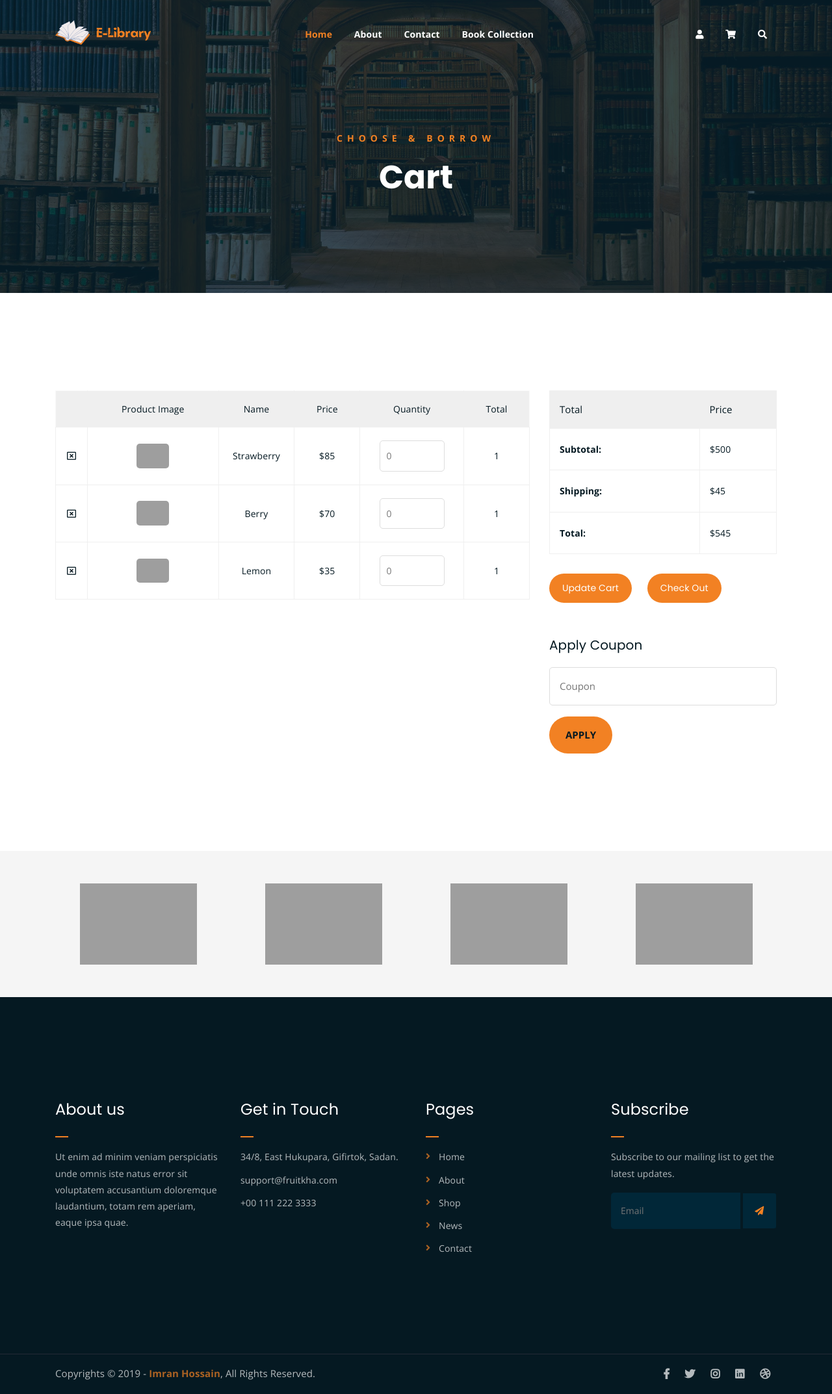
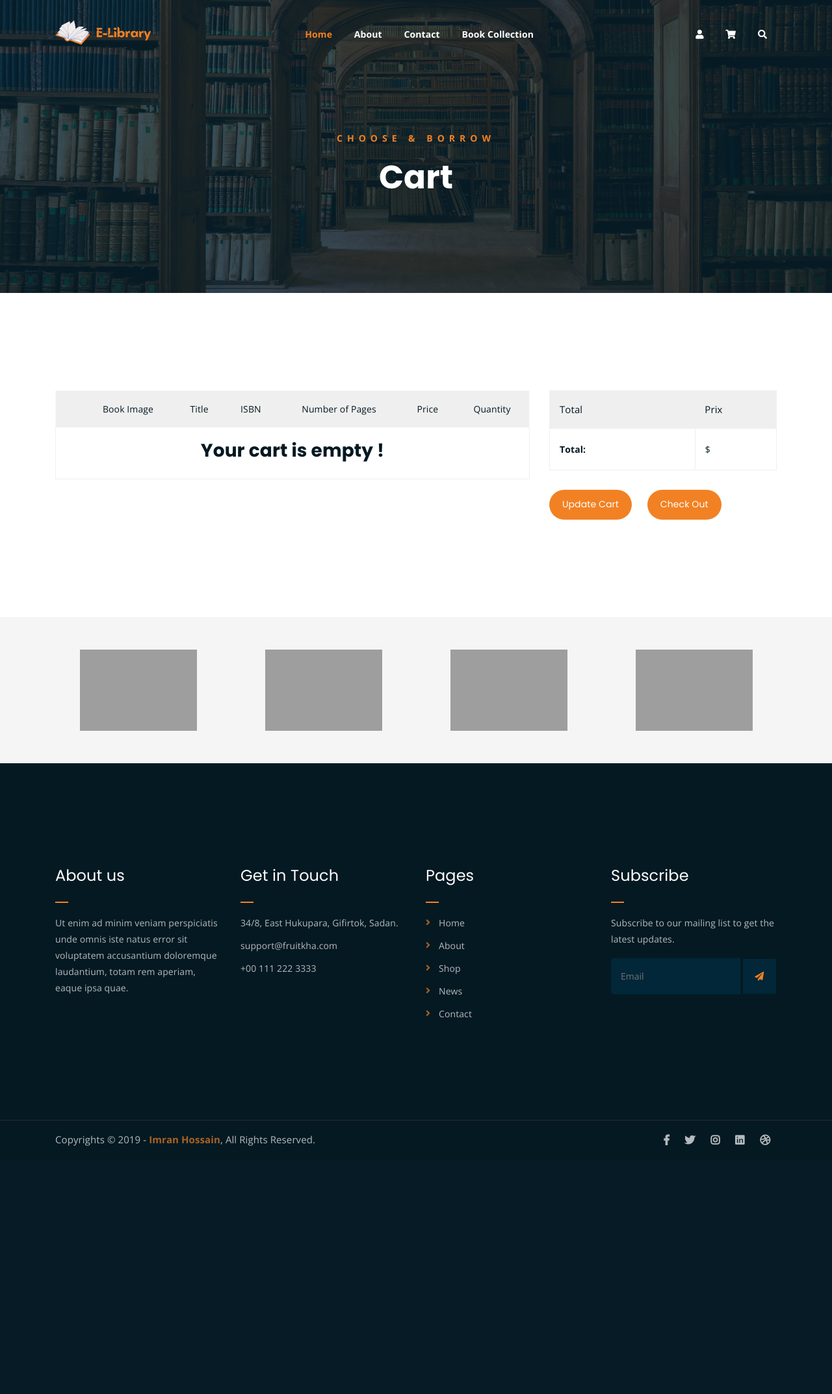
Before and after one commit to MedFarouk-ops/SymfonyLibraryBookingSystem, a Symfony app: template templates/cart/index.html.twig in a window 1280 px wide. Shown: the whole page at 65% size. After the commit the page ends 1764 px from the top, so only its background shows below. Run offline with Twig, Linux system fonts and the light colour scheme; the template is opened without the code that fills it, so the values that code supplies are empty; some libraries are stand-ins or nearby versions; grey boxes are pictures that could not be loaded.

Commit message:
cart implementation

```diff
--- a/templates/cart/index.html.twig
+++ b/templates/cart/index.html.twig
@@ -32,38 +32,32 @@
 							<thead class="cart-table-head">
 								<tr class="table-head-row">
 									<th class="product-remove"></th>
-									<th class="product-image">Product Image</th>
-									<th class="product-name">Name</th>
+									<th class="product-image">Book Image</th>
+									<th class="product-name">Title</th>
+									<th class="product-name">ISBN</th>
+									<th class="product-name">Number of Pages</th>
 									<th class="product-price">Price</th>
-									<th class="product-quantity">Quantity</th>
-									<th class="product-total">Total</th>
+									<th class="product-price">Quantity</th>
+
 								</tr>
 							</thead>
 							<tbody>
+								{% for element in dataPanier %}
 								<tr class="table-body-row">
-									<td class="product-remove"><a href="#"><i class="far fa-window-close"></i></a></td>
-									<td class="product-image"><img src="assets/img/products/product-img-1.jpg" alt=""></td>
-									<td class="product-name">Strawberry</td>
-									<td class="product-price">$85</td>
-									<td class="product-quantity"><input type="number" placeholder="0"></td>
-									<td class="product-total">1</td>
+									<td class="product-remove"><a href="{{path('cart_delete', {id: element.livre.id})}}"><i class="far fa-window-close"></i></a></td>
+									<td class="product-image"><img src="/images/livres/{{ element.livre.filename }}" alt=""></td>
+									<td class="product-name">{{element.livre.titre}}</td>
+									<td class="product-name">{{element.livre.isbn}}</td>
+									<td class="product-name">{{element.livre.nbPages}}</td>
+									<td class="product-price">{{element.livre.prix}}$</td>
+									<td class="product-price">{{ element.quantite }}</td>
 								</tr>
-								<tr class="table-body-row">
-									<td class="product-remove"><a href="#"><i class="far fa-window-close"></i></a></td>
-									<td class="product-image"><img src="assets/img/products/product-img-2.jpg" alt=""></td>
-									<td class="product-name">Berry</td>
-									<td class="product-price">$70</td>
-									<td class="product-quantity"><input type="number" placeholder="0"></td>
-									<td class="product-total">1</td>
+							{% else %}
+								<tr>
+									<td colspan="10" class="text-center"><label> <h3> Your cart is empty !</h3> </label></td>
 								</tr>
-								<tr class="table-body-row">
-									<td class="product-remove"><a href="#"><i class="far fa-window-close"></i></a></td>
-									<td class="product-image"><img src="assets/img/products/product-img-3.jpg" alt=""></td>
-									<td class="product-name">Lemon</td>
-									<td class="product-price">$35</td>
-									<td class="product-quantity"><input type="number" placeholder="0"></td>
-									<td class="product-total">1</td>
-								</tr>
+							{% endfor %}
+
 							</tbody>
 						</table>
 					</div>
@@ -75,39 +69,23 @@
 							<thead class="total-table-head">
 								<tr class="table-total-row">
 									<th>Total</th>
-									<th>Price</th>
+									<th>Prix</th>
 								</tr>
 							</thead>
 							<tbody>
 								<tr class="total-data">
-									<td><strong>Subtotal: </strong></td>
-									<td>$500</td>
-								</tr>
-								<tr class="total-data">
-									<td><strong>Shipping: </strong></td>
-									<td>$45</td>
-								</tr>
-								<tr class="total-data">
 									<td><strong>Total: </strong></td>
-									<td>$545</td>
+									<td>${{total}}</td>
 								</tr>
 							</tbody>
 						</table>
 						<div class="cart-buttons">
-							<a href="cart.html" class="boxed-btn">Update Cart</a>
+							<a href="{{ path('cart_index') }}" class="boxed-btn">Update Cart</a>
 							<a href="checkout.html" class="boxed-btn black">Check Out</a>
 						</div>
 					</div>
 
-					<div class="coupon-section">
-						<h3>Apply Coupon</h3>
-						<div class="coupon-form-wrap">
-							<form action="index.html">
-								<p><input type="text" placeholder="Coupon"></p>
-								<p><input type="submit" value="Apply"></p>
-							</form>
-						</div>
-					</div>
+
 				</div>
 			</div>
 		</div>
--- a/templates/home/header.html.twig
+++ b/templates/home/header.html.twig
@@ -32,7 +32,7 @@
 								<li>
 									<div class="header-icons">
 										<a class="shopping-cart" href="{{ path('app_login') }}"><i class="fas fa-user"></i></a>
-										<a class="shopping-cart" href="{{ path('cart') }}"><i class="fas fa-shopping-cart"></i></a>
+										<a class="shopping-cart" href="{{ path('cart_index') }}"><i class="fas fa-shopping-cart"></i></a>
 										<a class="mobile-hide search-bar-icon" href="#"><i class="fas fa-search"></i></a>
 									</div>
 								</li>
--- a/templates/home/index.html.twig
+++ b/templates/home/index.html.twig
@@ -99,7 +99,7 @@
 						</div>
 						<h3>{{ livre.titre }}</h3>
 						<p class="product-price"><span>{{ livre.auteur[0].prenom }} {{ livre.auteur[0].nom }}</span> {{ livre.prix }} $ </p>
-						<a href="cart.html" class="cart-btn"><i class="fas fa-shopping-cart"></i> Add to Cart</a>
+						<a href="{{path('cart_add',{id: livre.id})}}" class="cart-btn"><i class="fas fa-shopping-cart"></i> Add to Cart</a>
 					</div>
 				</div>
 			{% endfor %}
--- a/templates/home/show_livre.html.twig
+++ b/templates/home/show_livre.html.twig
@@ -40,7 +40,7 @@
 							<form action="index.html">
 								<input type="number" placeholder="0">
 							</form>
-							<a href="cart.html" class="cart-btn"><i class="fas fa-shopping-cart"></i> Add to Cart</a>
+							<a href="{{path('cart_add',{id: livre.id})}}" class="cart-btn"><i class="fas fa-shopping-cart"></i> Add to Cart</a>
 
 						</div>
 						<h4>Share:</h4>
```
Also changed, not shown: src/Controller/CartController.php (+97 -8 lines).
